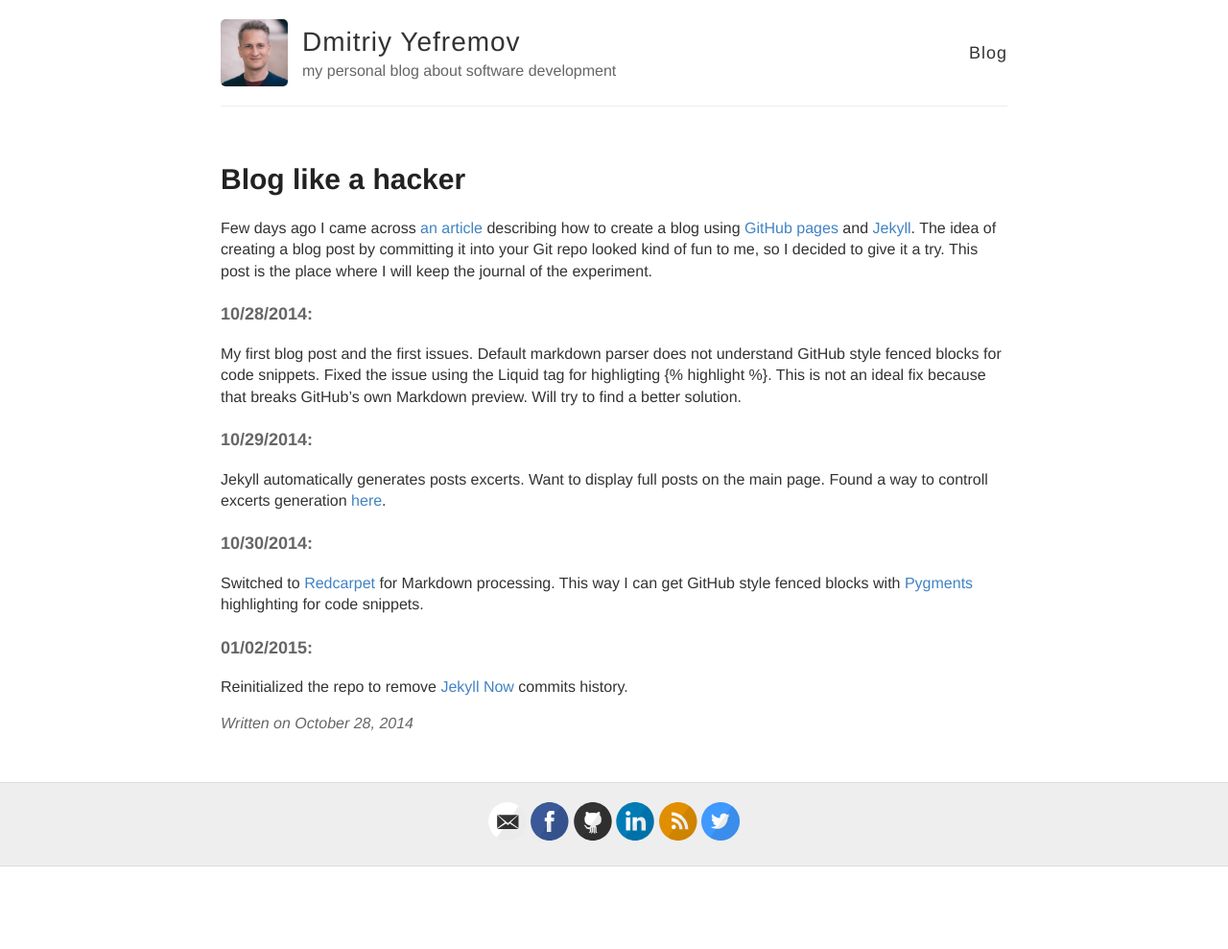
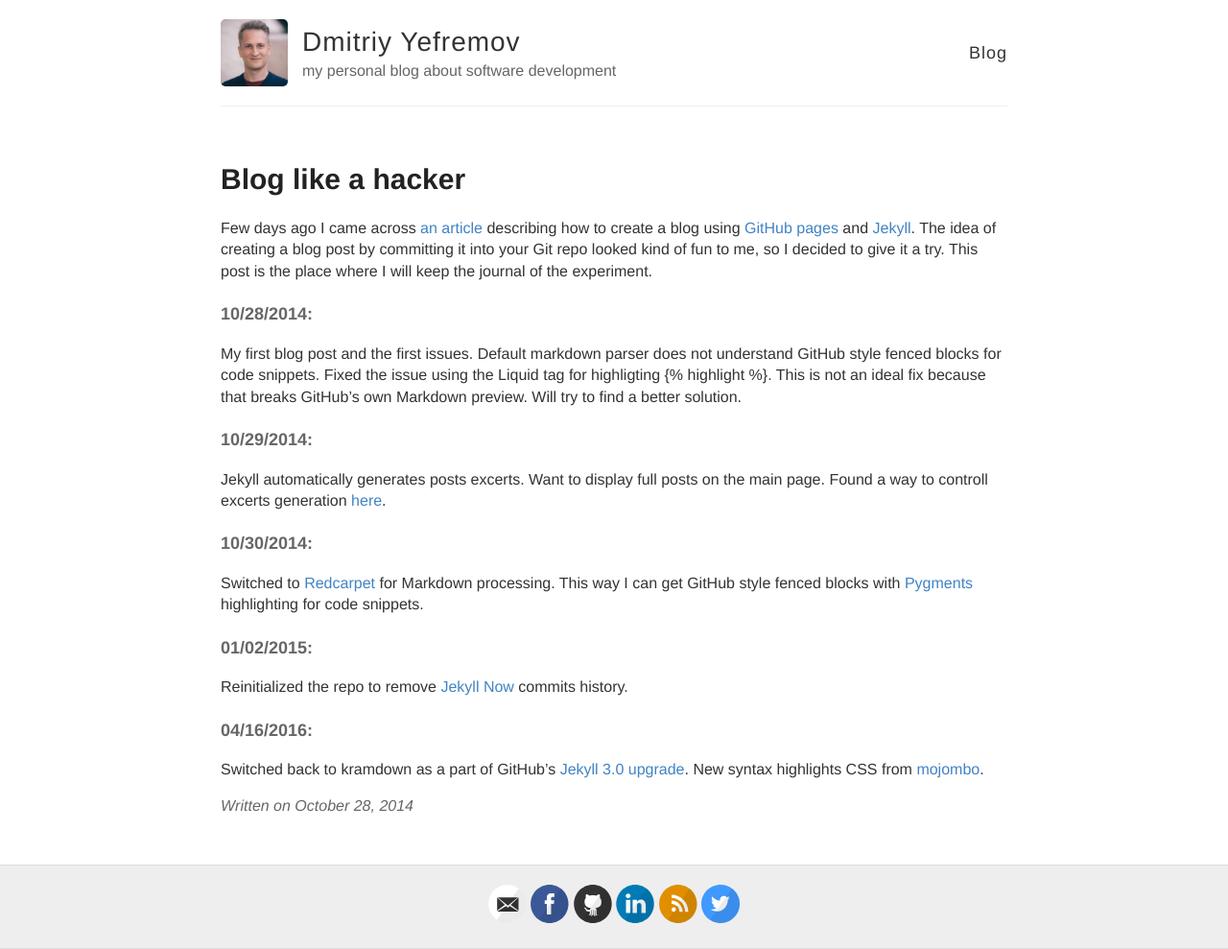
Before and after one commit to dmitriy-yefremov/dmitriy-yefremov.github.io, a Jekyll site: the page built from _posts/2014-10-28-blog-like-a-hacker.md, in a window 1280 px wide. Shown: the whole page at 96% size. Built offline with Jekyll 4.4.1, drawn with Linux system fonts in a browser that asks for light colours; comment, search, counter and statistics services are not loaded; before the commit the page ends 903 px from its top, so only the background shows below that.

Commit message:
Journal entry for jekyll upgrade

```diff
--- a/_posts/2014-10-28-blog-like-a-hacker.md
+++ b/_posts/2014-10-28-blog-like-a-hacker.md
@@ -16,3 +16,6 @@
 
 #### 01/02/2015:
 Reinitialized the repo to remove [Jekyll Now](https://github.com/barryclark/jekyll-now) commits history.
+
+#### 04/16/2016:
+Switched back to kramdown as a part of GitHub's [Jekyll 3.0 upgrade](https://github.com/blog/2100-github-pages-now-faster-and-simpler-with-jekyll-3-0). New syntax highlights CSS from [mojombo](https://github.com/mojombo/tpw).
```
Also changed, not shown: _scss/_highlights.scss (+3 -12 lines).
